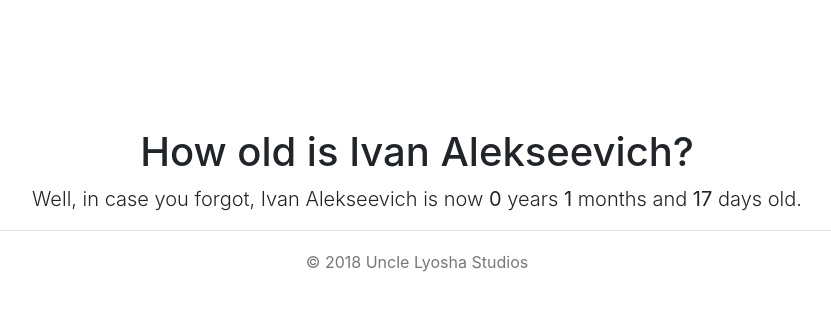
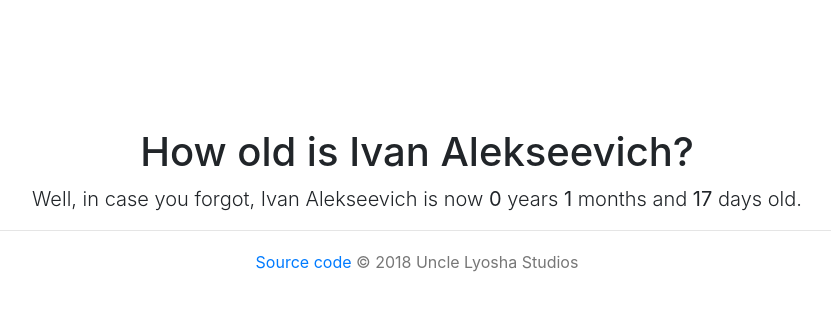
Before and after one commit to STYTZ/how-old-is-ivan-alekseevich, a plain HTML site: page index.html in a window 1280 px wide. Shown: the whole page, without its empty margins (223-1054 px from the left). Drawn offline with nearby package versions, Linux system fonts and the light colour scheme.

Commit message:
add link to github

```diff
--- a/index.html
+++ b/index.html
@@ -22,7 +22,7 @@
 
 
       <footer class="mt-auto footer">
-        <p>&copy; 2018 Uncle Lyosha Studios</p>
+        <p><a href="https://github.com/STYTZ/how-old-is-ivan-alekseevich">Source code</a> &copy; 2018 Uncle Lyosha Studios</p>
       </footer>
 
     </main><!-- /.container -->
```
